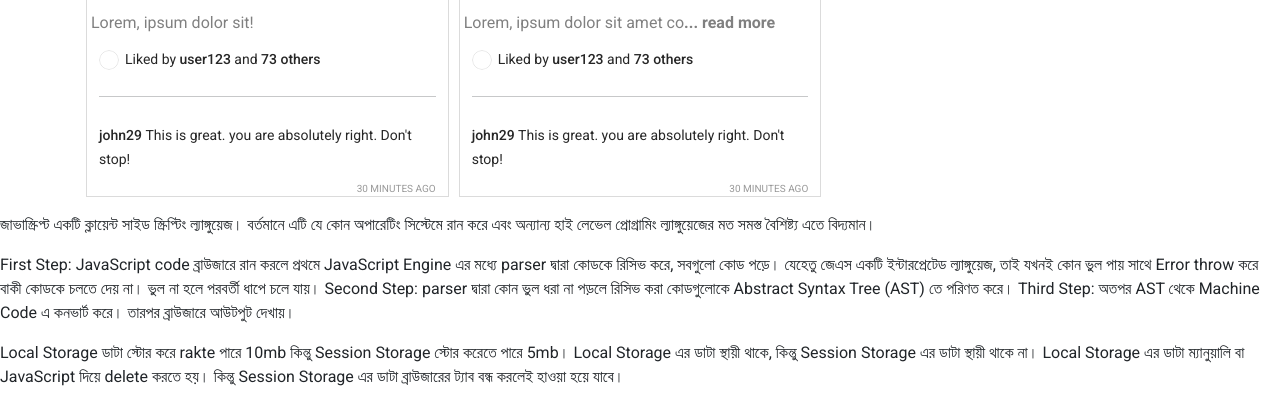
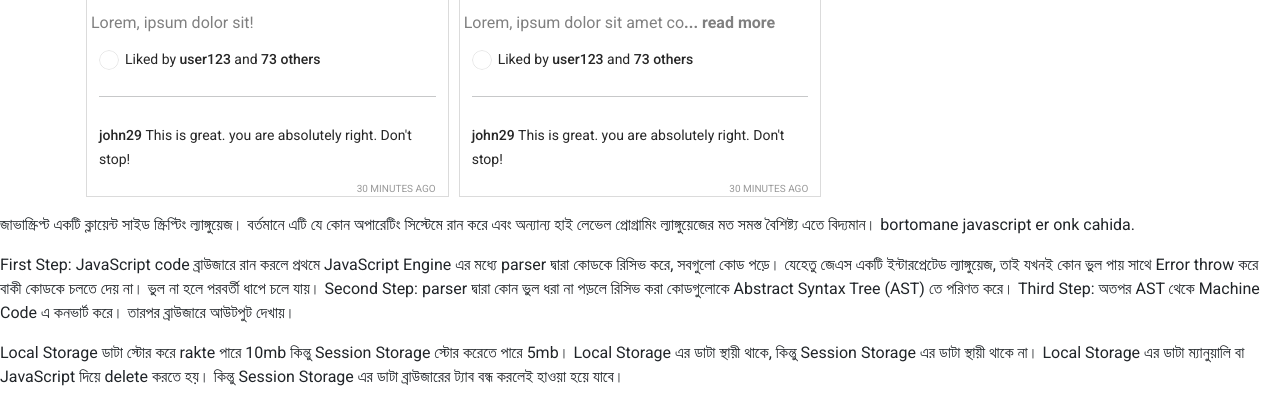
Before and after one commit to alaminhossain12/assignment-7, a plain HTML site: page index.html in a window 1280 px wide. Shown: the part 1335-1740 px from the top of the page. Drawn offline with nearby package versions, Linux system fonts and the light colour scheme.

Commit message:
local javascript

```diff
--- a/index.html
+++ b/index.html
@@ -59,7 +59,9 @@
   </main>
   <section>
     <p>জাভাস্ক্রিপ্ট একটি ক্লায়েন্ট সাইড স্ক্রিপ্টিং ল্যাঙ্গুয়েজ। বর্তমানে এটি যে কোন অপারেটিং সিস্টেমে রান করে এবং
-      অন্যান্য হাই লেভেল প্রোগ্রামিং ল্যাঙ্গুয়েজের মত সমস্ত বৈশিষ্ট্য এতে বিদ্যমান।</p>
+      অন্যান্য হাই লেভেল প্রোগ্রামিং ল্যাঙ্গুয়েজের মত সমস্ত বৈশিষ্ট্য এতে বিদ্যমান।
+    bortomane javascript er onk cahida.
+    </p>
     <p> First Step: JavaScript code ব্রাউজারে রান করলে প্রথমে JavaScript Engine এর মধ্যে parser দ্বারা কোডকে রিসিভ করে,
       সবগুলো কোড পড়ে। যেহেতু জেএস একটি ইন্টারপ্রেটেড ল্যাঙ্গুয়েজ, তাই যখনই কোন ভুল পায় সাথে Error throw করে বাকী কোডকে
       চলতে দেয় না। ভুল না হলে পরবর্তী ধাপে চলে যায়।
```
